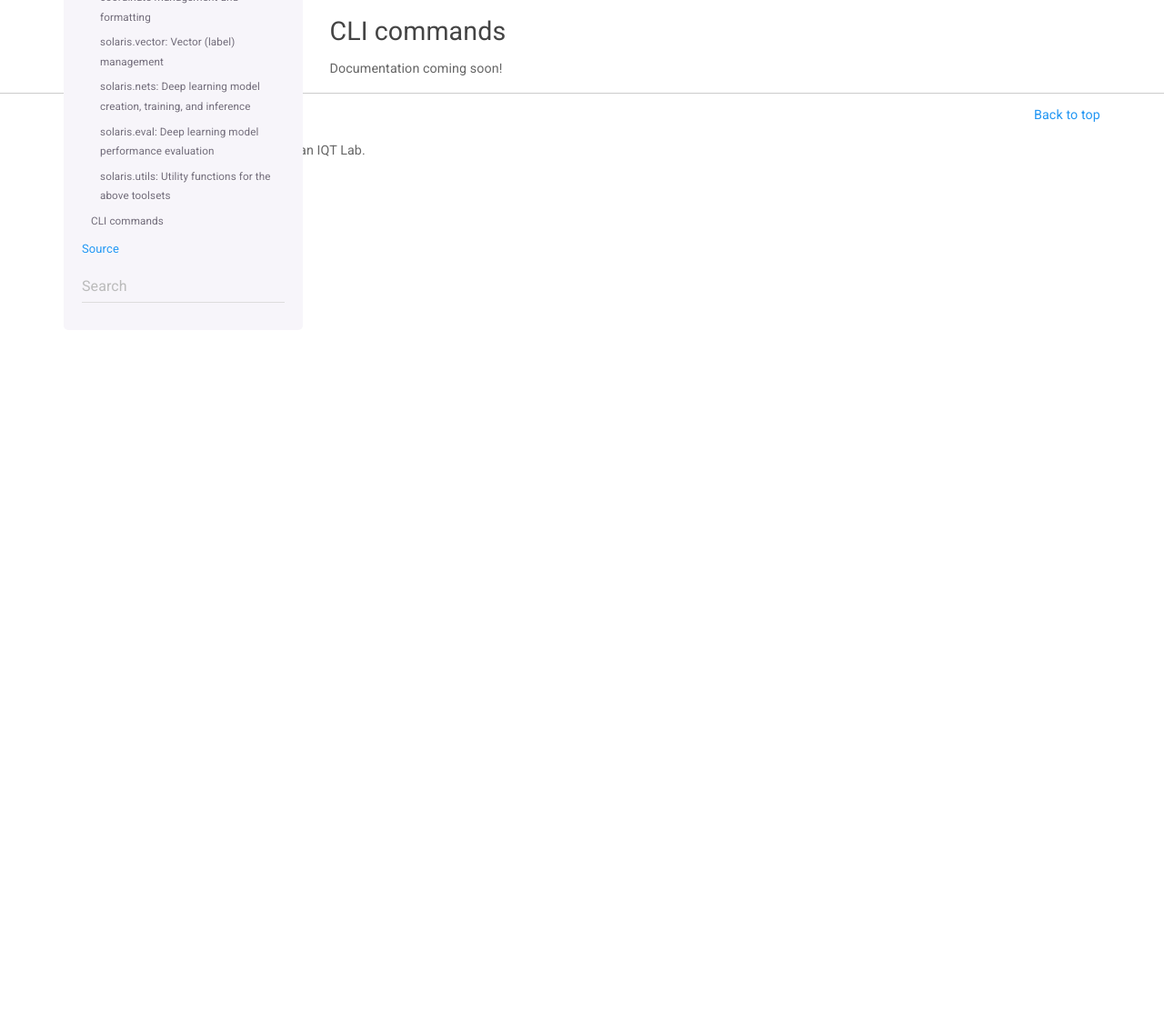
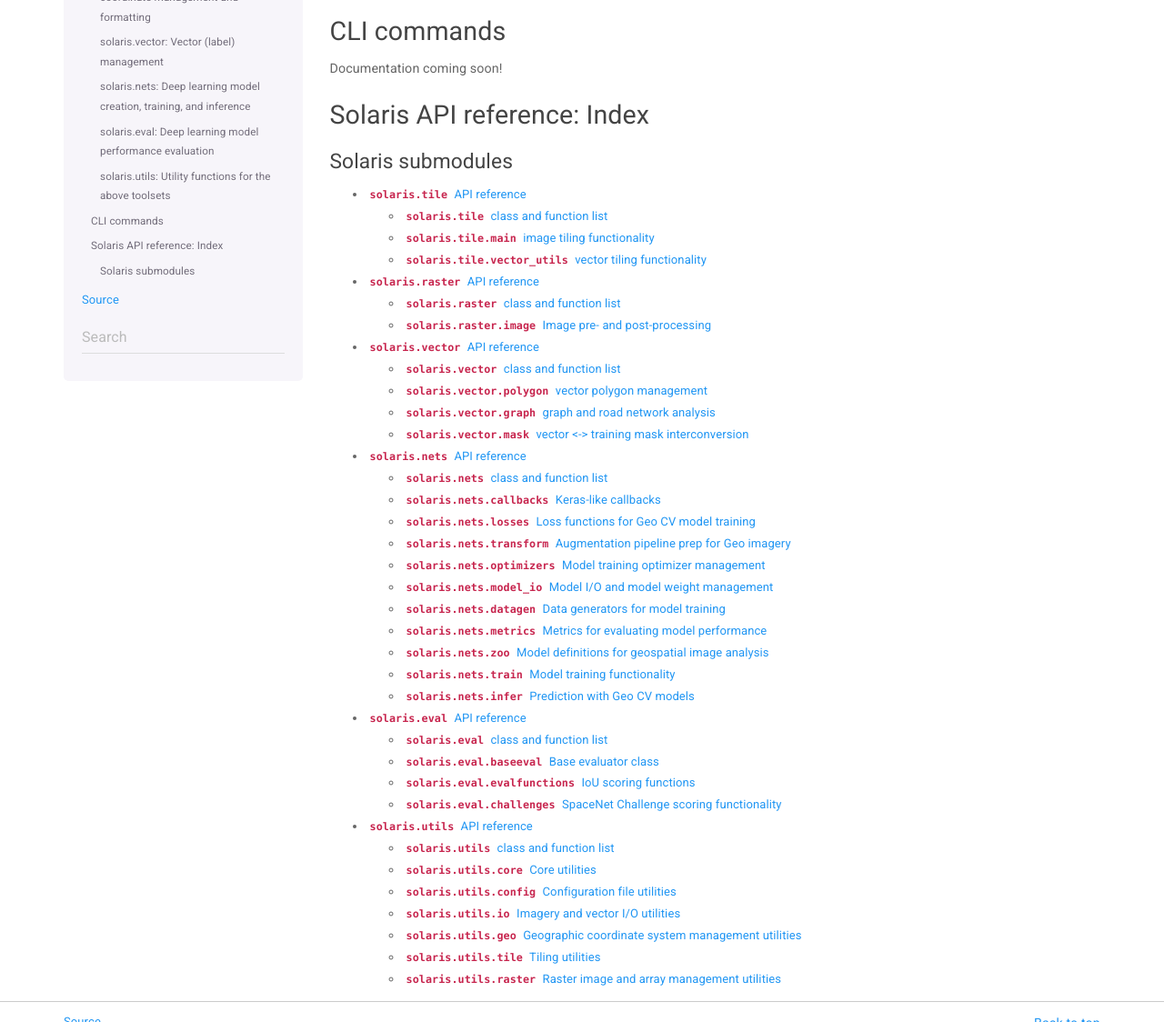
Before and after one commit to CosmiQ/solaris, a Sphinx documentation site: the page built from docs/api.rst, in a window 1280 px wide and 1400 px high, scrolled down 1083 px, cut to the strip 276-1400 px from the top of the window. Shown: the whole strip at 91% size. Built offline with Sphinx 7.4.7, drawn with Linux system fonts in a browser that asks for light colours; formulas are drawn with MathJax 3; before the commit the page ends 1578 px from its top, so only the background shows below that.

```diff
--- a/docs/api.rst
+++ b/docs/api.rst
@@ -1,21 +1,23 @@
+.. title:: API reference contents
+
 ###################
 Solaris API summary
 ###################
 
 Complete submodule documentation
 ================================
-* `solaris.tile <api/solaris/tile/index.html>`_: Tiling functionality for imagery and vector labels
-* `solaris.raster <api/solaris/raster/index.html>`_: Raster (imagery) coordinate management and formatting
-* `solaris.vector <api/solaris/vector/index.html>`_: Vector (label) management and format interconversion
-* `solaris.nets <api/solaris/nets/index.html>`_: Deep learning model ingestion, creation, training, and inference
-* `solaris.eval <api/solaris/eval/index.html>`_: Deep learning model performance evaluation
-* `solaris.utils <api/solaris/utils/index.html>`_: Utility functions for the above toolsets
+* `solaris.tile <api/tile.html>`_: Tiling functionality for imagery and vector labels
+* `solaris.raster <api/raster.html>`_: Raster (imagery) coordinate management and formatting
+* `solaris.vector <api/vector.html>`_: Vector (label) management and format interconversion
+* `solaris.nets <api/nets.html>`_: Deep learning model ingestion, creation, training, and inference
+* `solaris.eval <api/eval.html>`_: Deep learning model performance evaluation
+* `solaris.utils <api/utils.html>`_: Utility functions for the above toolsets
 
 
 Submodule summaries
 ===================
 
-`solaris.tile <api/solaris/tile/index.html>`_: Tiling functionality for imagery and vector labels
+`solaris.tile <api/tile.html>`_: Tiling functionality for imagery and vector labels
 -------------------------------------------------------------------------------------------------
 
 .. autosummary::
@@ -34,7 +36,7 @@ Submodule summaries
   solaris.tile.vector_utils.clip_gdf
 
 
-`solaris.raster <api/solaris/raster/index.html>`_: Raster (imagery) coordinate management and formatting
+`solaris.raster <api/raster.html>`_: Raster (imagery) coordinate management and formatting
 --------------------------------------------------------------------------------------------------------
 
 .. autosummary::
@@ -42,7 +44,7 @@ Submodule summaries
   solaris.raster.image.get_geo_transform
   solaris.raster.image.stitch_images
 
-`solaris.vector <api/solaris/vector/index.html>`_: Vector (label) management
+`solaris.vector <api/vector.html>`_: Vector (label) management
 ----------------------------------------------------------------------------
 
 .. autosummary::
@@ -68,7 +70,7 @@ Submodule summaries
   solaris.vector.polygon.get_overlapping_subset
   solaris.vector.polygon.gdf_to_yolo
 
-`solaris.nets <api/solaris/nets/index.html>`_: Deep learning model creation, training, and inference
+`solaris.nets <api/nets.html>`_: Deep learning model creation, training, and inference
 ----------------------------------------------------------------------------------------------------
 
 .. autosummary::
@@ -106,7 +108,7 @@ Submodule summaries
   solaris.nets.transform.get_augs
   solaris.nets.zoo.XDXD_SpaceNet4_UNetVGG16
 
-`solaris.eval <api/solaris/eval/index.html>`_: Deep learning model performance evaluation
+`solaris.eval <api/eval.html>`_: Deep learning model performance evaluation
 -----------------------------------------------------------------------------------------
 
 .. autosummary::
@@ -118,7 +120,7 @@ Submodule summaries
   solaris.eval.challenges.off_nadir_dataset.get_aoi
   solaris.eval.challenges.spacenet_buildings2_dataset.eval_spacenet_buildings2
 
-`solaris.utils <api/solaris/utils/index.html>`_: Utility functions for the above toolsets
+`solaris.utils <api/utils.html>`_: Utility functions for the above toolsets
 -----------------------------------------------------------------------------------------
 
 .. autosummary::
@@ -155,3 +157,20 @@ Submodule summaries
 CLI commands
 ============
 Documentation coming soon!
+
+
+Solaris API reference: Index
+============================
+
+Solaris submodules
+------------------
+
+.. toctree::
+   :maxdepth: 2
+
+   api/tile
+   api/raster
+   api/vector
+   api/nets
+   api/eval
+   api/utils
--- a/docs/index.rst
+++ b/docs/index.rst
@@ -18,7 +18,7 @@ User Guide
 
 Reference
 =========
-* `API reference <api/index.html>`_
+* `API reference <api.html>`_
 
 Index
 =====
```
Also changed, not shown: docs/api/index.rst (deleted, +0 -17 lines).
